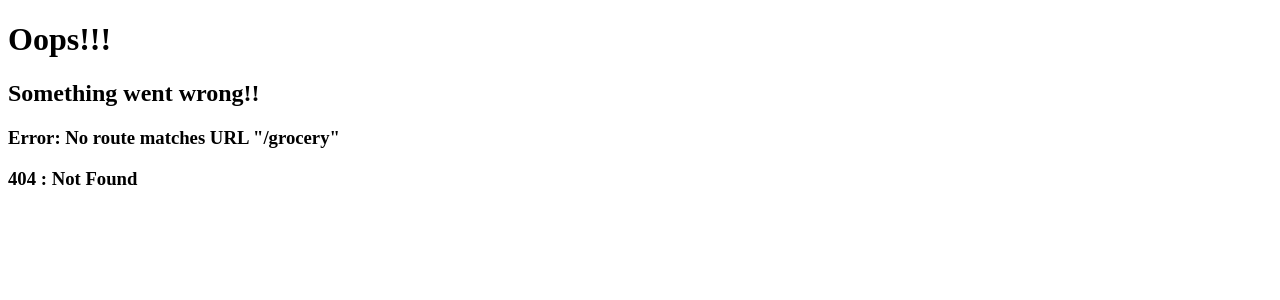
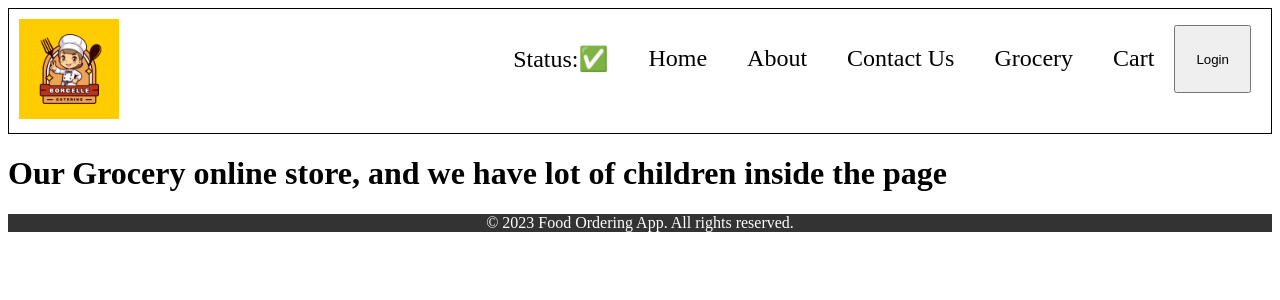
Before and after one commit to DevRoopeshSingh/my_namaste_react, a React (Vite) app: page /grocery in a window 1280 px wide. Before the commit this address had no page. Shown: the top 300 px of the page. Built offline with nearby package versions, Linux system fonts and the light colour scheme.

Commit message:
added lazy loading for about and Grocery page made custom hook for fetching data and made the custom hook to check if user is online

```diff
--- a/src/App.js
+++ b/src/App.js
@@ -1,15 +1,19 @@
-import React from "react";
+import React, { lazy, Suspense } from "react";
 import ReactDOM from "react-dom/client";
 import { createBrowserRouter, RouterProvider, Outlet } from "react-router-dom";
 import HeaderComponent from "./component/Header";
 import BodyComponent from "./component/BodyComponent";
 import FooterComponent from "./component/Footer";
-import About from "./component/About";
+//import About from "./component/About";
 import Contact from "./component/Contact";
 import Error from "./component/Error";
 import Home from "./component/Home";
 import Cart from "./component/Cart";
 import RestaurantMenu from "./component/RestaurantMenu";
+//import Grocery from "./component/Grocery";
+
+const Grocery = lazy(() => import("./component/Grocery"));
+const About = lazy(() => import("./component/About"));
 
 const AppLayoutComponent = () => {
   return (
@@ -41,11 +45,23 @@ const appRouter = createBrowserRouter([
       },
       {
         path: "/about",
-        element: <About />,
+        element: (
+          <Suspense fallback={<h1>Loading...</h1>}>
+            <About />
+          </Suspense>
+        ),
       },
       {
         path: "/cart",
         element: <Cart />,
+      },
+      {
+        path: "/grocery",
+        element: (
+          <Suspense fallback={<h1>Loading...</h1>}>
+            <Grocery />
+          </Suspense>
+        ),
       },
       {
         path: "/restaurants/:resId",
--- /dev/null
+++ b/src/component/Grocery.jsx
@@ -0,0 +1,9 @@
+const Grocery = () => {
+  return (
+    <h1>
+      Our Grocery online store, and we have lot of children inside the page
+    </h1>
+  );
+};
+
+export default Grocery;
--- a/src/component/Header.jsx
+++ b/src/component/Header.jsx
@@ -1,9 +1,11 @@
 import { useEffect, useState } from "react";
 import { Link } from "react-router-dom";
+import useOnlineStatus from "../utils/useOnlineStatus";
 const Logo = new URL("../../assets/LogoDesign.png", import.meta.url);
 
 export const Header = () => {
   const [btnName, setBtnName] = useState("Login");
+  const isOnline = useOnlineStatus();
 
   // If no dependency array then it will called on every render
   // If dependency array is empty then useEffect is called on initial render just once for the first time
@@ -21,6 +23,7 @@ export const Header = () => {
       </div>
       <div className="nav-items">
         <ul>
+          <li>Status:{isOnline ? "✅" : "🔴"}</li>
           <li>
             <Link to="/Home">Home</Link>
           </li>
@@ -30,6 +33,9 @@ export const Header = () => {
           </li>
           <li>
             <Link to="/Contact"> Contact Us</Link>
+          </li>
+          <li>
+            <Link to="/Grocery">Grocery</Link>
           </li>
           <li>
             <Link to="/Cart">Cart</Link>
--- a/src/component/RestaurantMenu.jsx
+++ b/src/component/RestaurantMenu.jsx
@@ -1,29 +1,21 @@
 import { useEffect, useState } from "react";
 import Shimmer from "./Shimmer";
 import { useParams } from "react-router-dom";
-import { MENU_API } from "../utils/constants";
+import useRestaurantMenu from "../utils/useRestaurantMenu";
+import useOnlineStatus from "../utils/useOnlineStatus";
 
 const RestaurantMenu = () => {
-  const [resInfo, setResInfo] = useState(null);
-
   const { resId } = useParams();
-
-  useEffect(() => {
-    fetchMenu();
-  }, []);
-
-  const fetchMenu = async () => {
-    const data = await fetch(MENU_API + resId);
-    const json = await data.json();
-    // console.log(json);
-    setResInfo(json.data);
-  };
-
-  console.log(resInfo?.cards[0]?.card?.card?.info);
+  const resInfo = useRestaurantMenu(resId);
+  const isOnline = useOnlineStatus();
+  console.log("Checking Status", isOnline);
 
   if (resInfo === null) {
     return <Shimmer />;
   }
+
+  if (isOnline === false)
+    return <h1>You are offline, Please check your internet connection </h1>;
 
   const { name, cuisines, costForTwoMessage } =
     resInfo?.cards[0]?.card?.card?.info;
--- /dev/null
+++ b/src/utils/useOnlineStatus.js
@@ -0,0 +1,24 @@
+import { useEffect, useState } from "react";
+
+const useOnlineStatus = () => {
+  const [isOnlineStatus, setIsOnline] = useState(true);
+
+  useEffect(() => {
+    const offline = window.addEventListener("offline", () => {
+      setIsOnline(false);
+    });
+
+    const online = window.addEventListener("online", () => {
+      setIsOnline(true);
+    });
+
+    return () => {
+      window.removeEventListener("offline", offline);
+      window.removeEventListener("online", online);
+    };
+  }, []);
+
+  return isOnlineStatus;
+};
+
+export default useOnlineStatus;
--- /dev/null
+++ b/src/utils/useRestaurantMenu.js
@@ -0,0 +1,21 @@
+import { useEffect, useState } from "react";
+import { MENU_API } from "../utils/constants";
+
+const useRestaurantMenu = (resId) => {
+  const [resInfo, setRestaurantData] = useState(null);
+
+  useEffect(() => {
+    fetchRestaurantData();
+  }, []);
+
+  const fetchRestaurantData = async () => {
+    const data = await fetch(MENU_API + resId);
+    const json = await data.json();
+    setRestaurantData(json.data);
+    console.log("resInfo menu", json.data);
+  };
+
+  return resInfo;
+};
+
+export default useRestaurantMenu;
```
